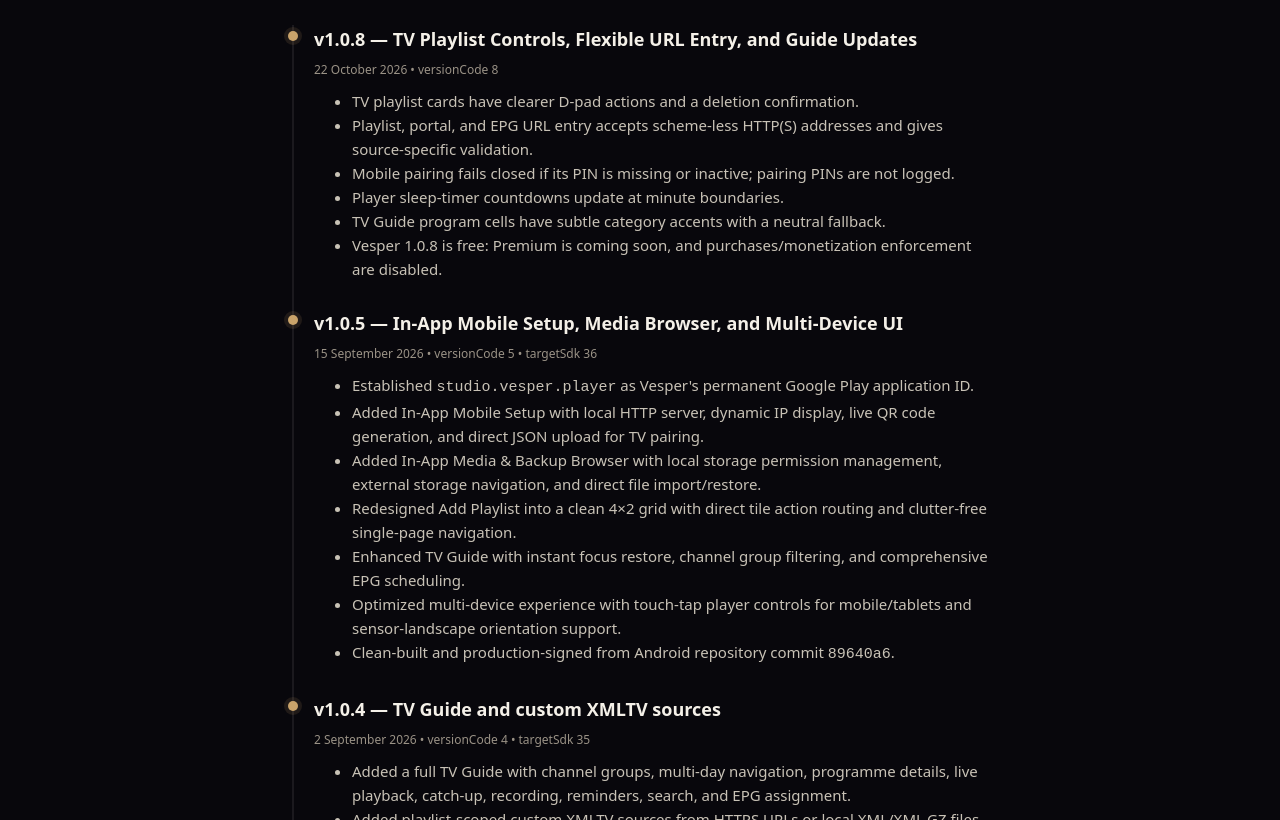
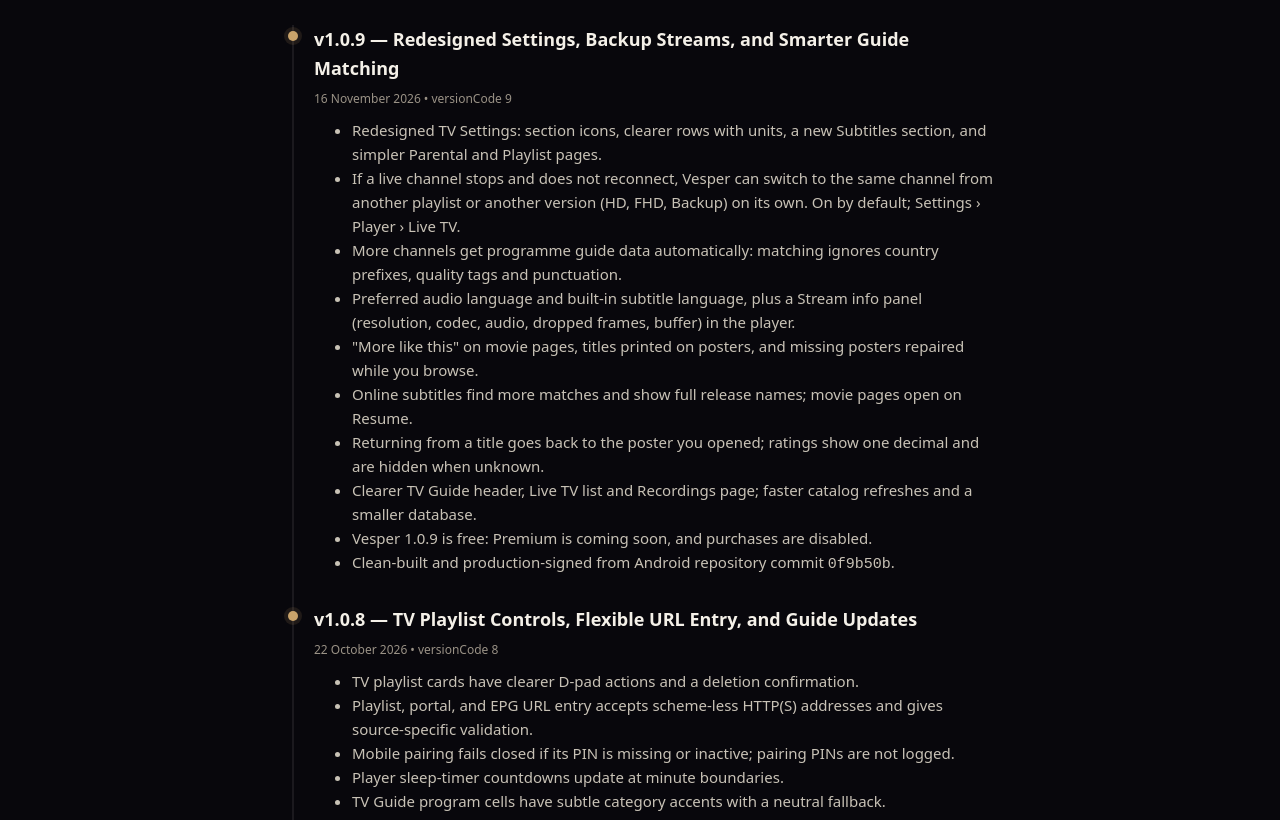
Before and after one commit to R766746/vesper-website, a plain HTML site: page changelog.html in a window 1280 px wide. Shown: the part 280-1100 px from the top of the page. Drawn offline with Linux system fonts and the light colour scheme.

Commit message:
docs(changelog): add v1.0.9 release notes
Co-Authored-By: Claude Opus 5.5 <noreply@anthropic.com>

```diff
--- a/changelog.html
+++ b/changelog.html
@@ -35,6 +35,23 @@
   <p class="muted">All notable changes to Vesper. Verified APKs are manually published in the public website repository. This site links to <code>https://github.com/R766746/vesper-website/releases/latest</code>.</p>
 
   <div class="changelog changelog-intro">
+
+    <div class="changelog-entry">
+      <h3>v1.0.9 — Redesigned Settings, Backup Streams, and Smarter Guide Matching</h3>
+      <div class="date">16 November 2026 • versionCode 9</div>
+      <ul>
+        <li>Redesigned TV Settings: section icons, clearer rows with units, a new Subtitles section, and simpler Parental and Playlist pages.</li>
+        <li>If a live channel stops and does not reconnect, Vesper can switch to the same channel from another playlist or another version (HD, FHD, Backup) on its own. On by default; Settings › Player › Live TV.</li>
+        <li>More channels get programme guide data automatically: matching ignores country prefixes, quality tags and punctuation.</li>
+        <li>Preferred audio language and built-in subtitle language, plus a Stream info panel (resolution, codec, audio, dropped frames, buffer) in the player.</li>
+        <li>"More like this" on movie pages, titles printed on posters, and missing posters repaired while you browse.</li>
+        <li>Online subtitles find more matches and show full release names; movie pages open on Resume.</li>
+        <li>Returning from a title goes back to the poster you opened; ratings show one decimal and are hidden when unknown.</li>
+        <li>Clearer TV Guide header, Live TV list and Recordings page; faster catalog refreshes and a smaller database.</li>
+        <li>Vesper 1.0.9 is free: Premium is coming soon, and purchases are disabled.</li>
+        <li>Clean-built and production-signed from Android repository commit <code>0f9b50b</code>.</li>
+      </ul>
+    </div>
 
     <div class="changelog-entry">
       <h3>v1.0.8 — TV Playlist Controls, Flexible URL Entry, and Guide Updates</h3>
```
